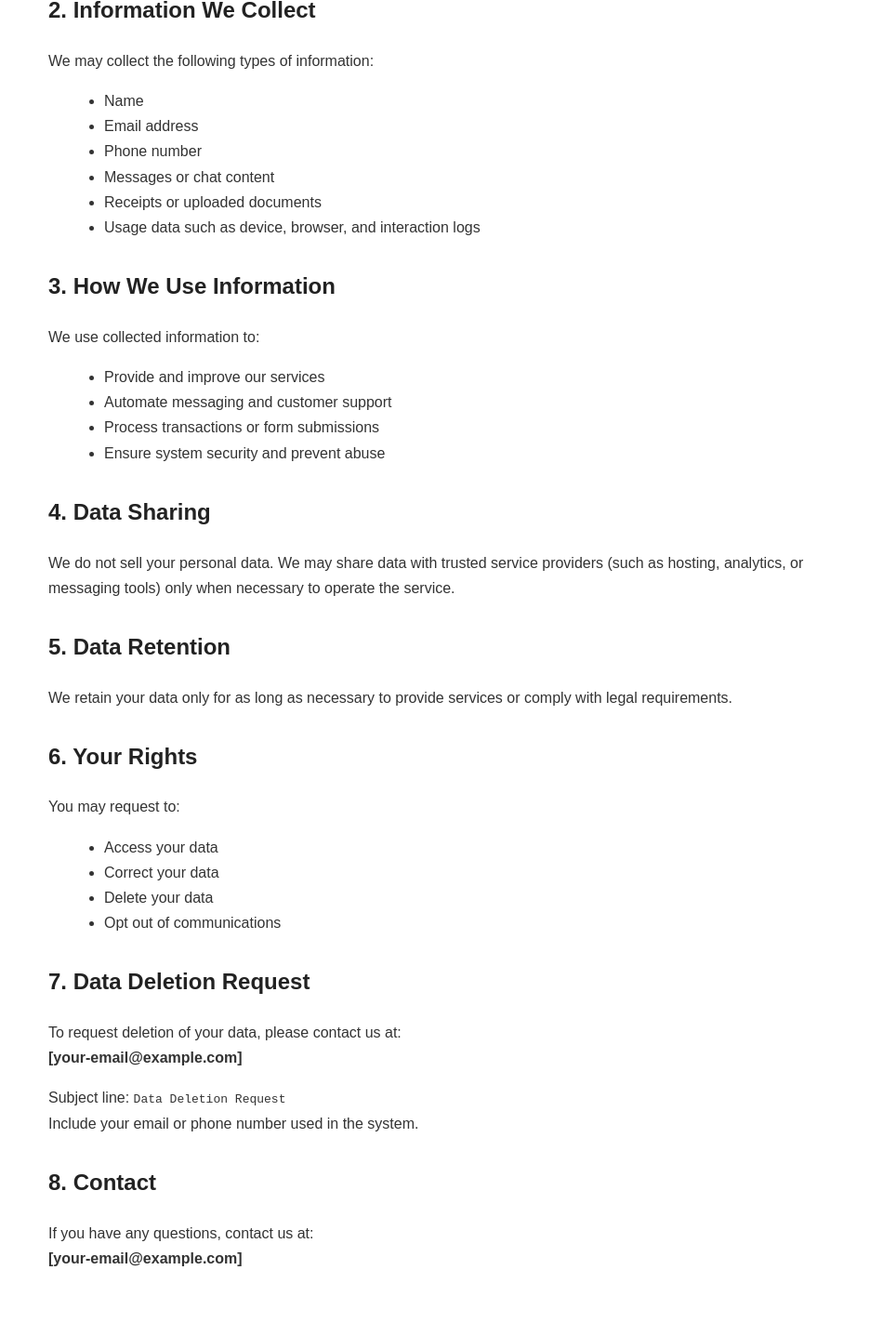
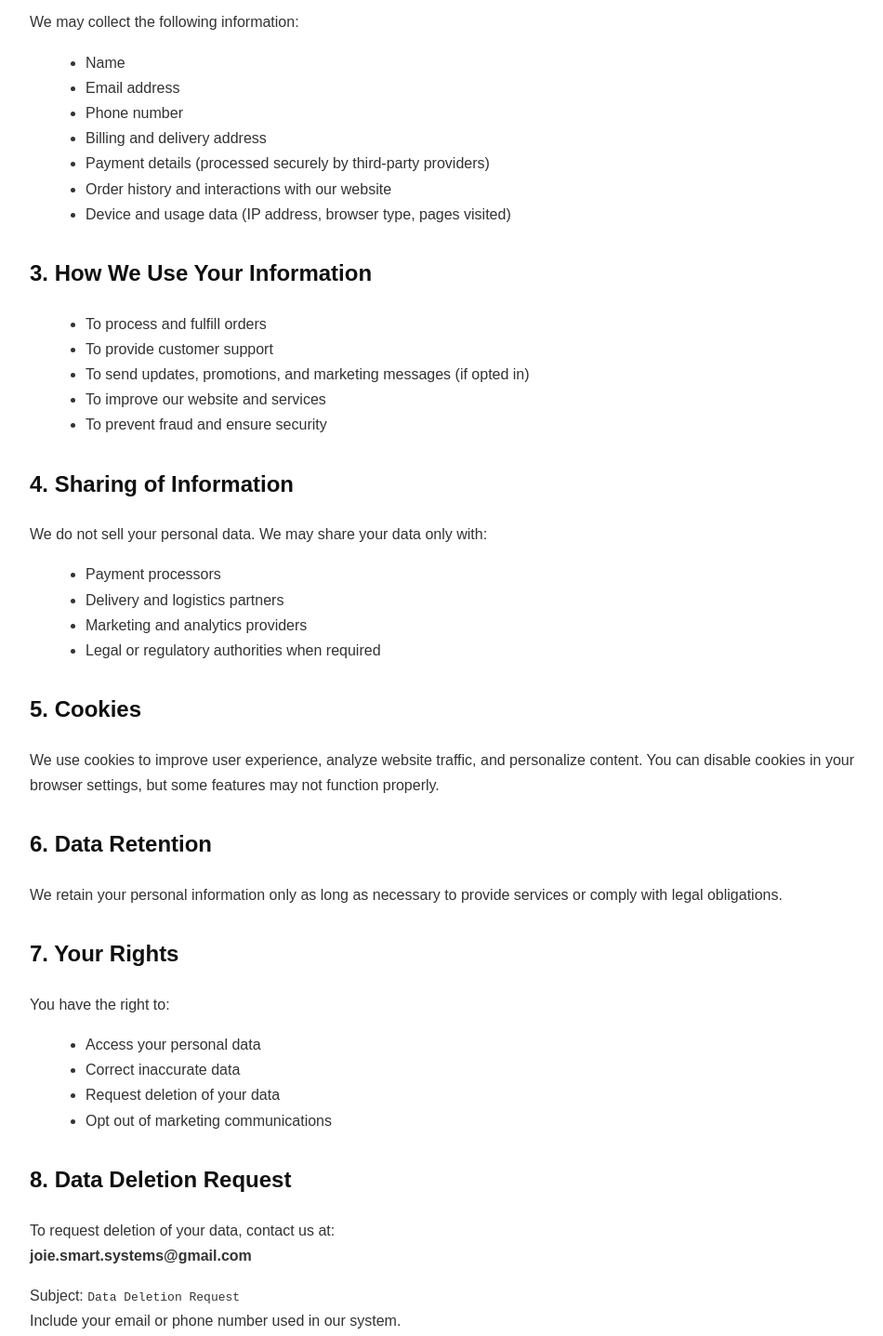
Before and after one commit to joiesmartsystems/privacy-policy, a plain HTML site: page index.html in a window 1280 px wide. Shown: the part 377-1814 px from the top of the page at 93% size, without its empty margins (158-1108 px from the left). Drawn offline with Linux system fonts and the light colour scheme.

Commit message:
Update index.html

```diff
--- a/index.html
+++ b/index.html
@@ -1,34 +1,30 @@
 <!DOCTYPE html>
 <html lang="en">
 <head>
-  <meta charset="UTF-8" />
-  <meta name="viewport" content="width=device-width, initial-scale=1.0"/>
+  <meta charset="UTF-8">
+  <meta name="viewport" content="width=device-width, initial-scale=1.0">
   <title>Privacy Policy</title>
   <style>
     body {
       font-family: Arial, sans-serif;
       line-height: 1.7;
+      max-width: 900px;
       margin: 40px auto;
-      max-width: 900px;
       color: #333;
-      background: #fff;
+      padding: 0 20px;
     }
     h1 {
-      color: #111;
       border-bottom: 2px solid #eee;
       padding-bottom: 10px;
     }
     h2 {
       margin-top: 30px;
-      color: #222;
+      color: #111;
     }
     ul {
       margin-left: 20px;
     }
-    .container {
-      padding: 20px;
-    }
-    .last-updated {
+    .updated {
       color: gray;
       font-size: 14px;
     }
@@ -36,74 +32,88 @@
 </head>
 
 <body>
-  <div class="container">
 
 <h1>Privacy Policy</h1>
-    <p class="last-updated"><strong>Last Updated:</strong> May 2026</p>
+<p class="updated"><strong>Last Updated:</strong> May 2026</p>
 
 <h2>1. Introduction</h2>
 <p>
-      This Privacy Policy describes how we collect, use, and protect your personal information when you use our website or services.
-      By accessing or using our services, you agree to this Privacy Policy.
+We at Joie Smart Systems respect your privacy and are committed to protecting your personal information.
+This Privacy Policy explains how we collect, use, and protect your data when you use our website and services.
 </p>
 
 <h2>2. Information We Collect</h2>
-    <p>We may collect the following types of information:</p>
+<p>We may collect the following information:</p>
 <ul>
   <li>Name</li>
   <li>Email address</li>
   <li>Phone number</li>
-      <li>Messages or chat content</li>
-      <li>Receipts or uploaded documents</li>
-      <li>Usage data such as device, browser, and interaction logs</li>
+  <li>Billing and delivery address</li>
+  <li>Payment details (processed securely by third-party providers)</li>
+  <li>Order history and interactions with our website</li>
+  <li>Device and usage data (IP address, browser type, pages visited)</li>
 </ul>
 
-    <h2>3. How We Use Information</h2>
-    <p>We use collected information to:</p>
+<h2>3. How We Use Your Information</h2>
 <ul>
-      <li>Provide and improve our services</li>
-      <li>Automate messaging and customer support</li>
-      <li>Process transactions or form submissions</li>
-      <li>Ensure system security and prevent abuse</li>
+  <li>To process and fulfill orders</li>
+  <li>To provide customer support</li>
+  <li>To send updates, promotions, and marketing messages (if opted in)</li>
+  <li>To improve our website and services</li>
+  <li>To prevent fraud and ensure security</li>
 </ul>
 
-    <h2>4. Data Sharing</h2>
+<h2>4. Sharing of Information</h2>
 <p>
-      We do not sell your personal data. We may share data with trusted service providers (such as hosting, analytics, or messaging tools)
-      only when necessary to operate the service.
+We do not sell your personal data. We may share your data only with:
+</p>
+<ul>
+  <li>Payment processors</li>
+  <li>Delivery and logistics partners</li>
+  <li>Marketing and analytics providers</li>
+  <li>Legal or regulatory authorities when required</li>
+</ul>
+
+<h2>5. Cookies</h2>
+<p>
+We use cookies to improve user experience, analyze website traffic, and personalize content.
+You can disable cookies in your browser settings, but some features may not function properly.
 </p>
 
-    <h2>5. Data Retention</h2>
+<h2>6. Data Retention</h2>
 <p>
-      We retain your data only for as long as necessary to provide services or comply with legal requirements.
+We retain your personal information only as long as necessary to provide services or comply with legal obligations.
 </p>
 
-    <h2>6. Your Rights</h2>
-    <p>You may request to:</p>
+<h2>7. Your Rights</h2>
+<p>You have the right to:</p>
 <ul>
-      <li>Access your data</li>
-      <li>Correct your data</li>
-      <li>Delete your data</li>
-      <li>Opt out of communications</li>
+  <li>Access your personal data</li>
+  <li>Correct inaccurate data</li>
+  <li>Request deletion of your data</li>
+  <li>Opt out of marketing communications</li>
 </ul>
 
-    <h2>7. Data Deletion Request</h2>
+<h2>8. Data Deletion Request</h2>
 <p>
-      To request deletion of your data, please contact us at:
-      <br/>
-      <strong>[your-email@example.com]</strong>
+To request deletion of your data, contact us at:
+<br><strong>joie.smart.systems@gmail.com</strong>
 </p>
 <p>
-      Subject line: <code>Data Deletion Request</code><br/>
-      Include your email or phone number used in the system.
+Subject: <code>Data Deletion Request</code><br>
+Include your email or phone number used in our system.
 </p>
 
-    <h2>8. Contact</h2>
+<h2>9. Changes to This Policy</h2>
 <p>
-      If you have any questions, contact us at:<br/>
-      <strong>[your-email@example.com]</strong>
+We may update this Privacy Policy from time to time. Changes will be posted on this page.
 </p>
 
-  </div>
+<h2>10. Contact Us</h2>
+<p>
+If you have questions about this Privacy Policy, contact us at:<br>
+<strong>joie.smart.systems@gmail.com</strong>
+</p>
+
 </body>
 </html>
```
Lines whose indentation alone changed are shown as unchanged.
